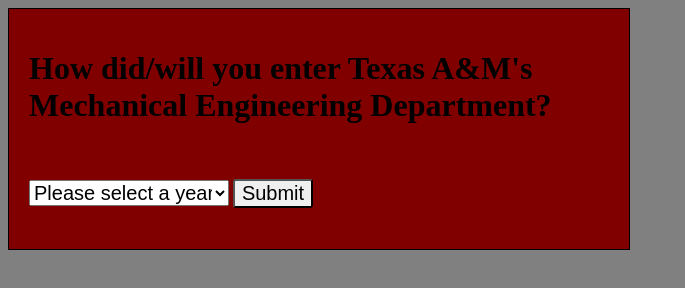
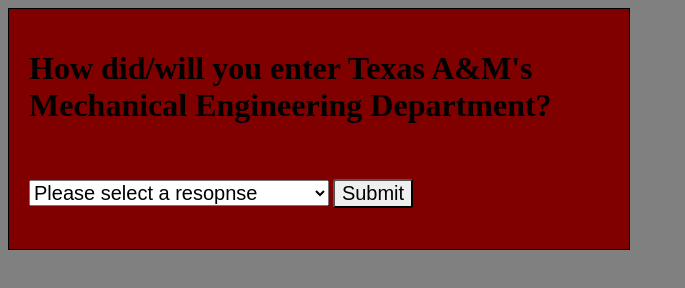
Before and after one commit to tamumeen/degreeplan, a plain HTML site: page index.html in a window 1280 px wide. Shown: the whole page, without its empty margins (0-685 px from the left). Drawn offline with Linux system fonts and the light colour scheme.

Commit message:
Update index.html

```diff
--- a/index.html
+++ b/index.html
@@ -4,7 +4,7 @@
 	<title>TAMU MEEN Degree Planner</title>
 	<style type="text/css">
 		#list {
-			width: 200px;
+			width: 300px;
 			font-size: 20px;
 		}
 		.btn {
@@ -45,7 +45,7 @@
 		<h1>How did/will you enter Texas A&M's Mechanical Engineering Department?</h1>
 
 		<select id="list" accesskey="target">
-		   <option selected>Please select a year</option>
+		   <option selected>Please select a resopnse</option>
 				<option value="index2.html">Apply Texas (before 2014)</option>
 				<option value="index1.html">Entry to a Major (ETAM)</option>
 				<option value="index1.html">Change of Major from within TAMU</option>
```
